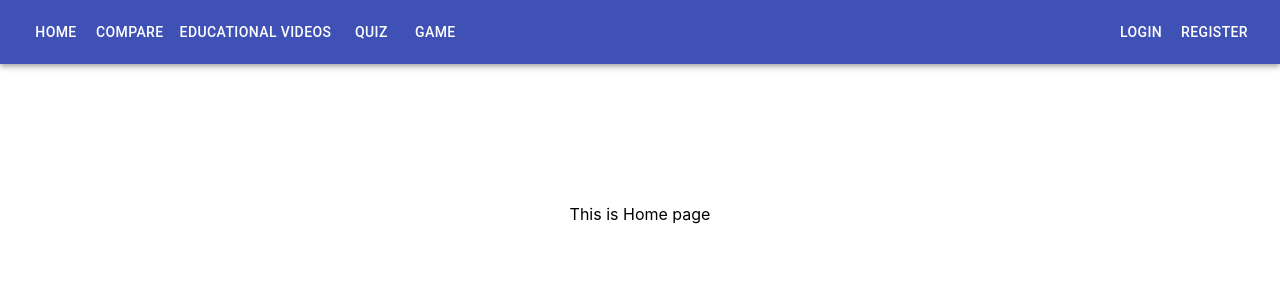
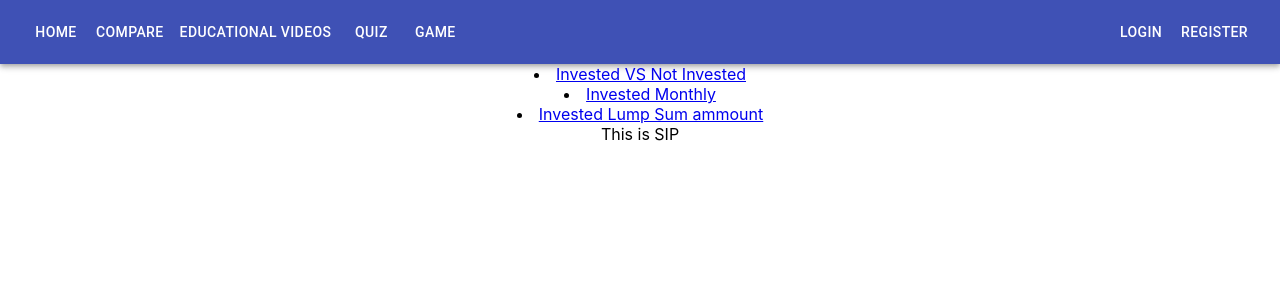
Before and after one commit to nikhilmaske-2001/FinoJR, a React (Create React App) app in the folder client/: page /monthly in a window 1280 px wide. Shown: the top 300 px of the page. Built offline with nearby package versions, Linux system fonts and the light colour scheme.

Commit message:
routes: Add routes for multiple component of compare page.

```diff
--- a/client/package.json
+++ b/client/package.json
@@ -9,6 +9,7 @@
     "@testing-library/user-event": "^12.8.3",
     "react": "^17.0.2",
     "react-dom": "^17.0.2",
+    "react-router-dom": "^5.3.0",
     "react-scripts": "4.0.3",
     "web-vitals": "^1.1.2"
   },
--- a/client/src/App.js
+++ b/client/src/App.js
@@ -1,12 +1,12 @@
 import "./App.css";
 import TopBar from "./components/TopBar/TopBar";
-import Home from "./pages/HomePage/Home";
+import Compare from "./pages/ComparePage/Compare";
 
 function App() {
   return (
     <div className="App">
       <TopBar />
-      <Home />
+      <Compare />
     </div>
   );
 }
--- a/client/src/pages/ComparePage/Compare.css
+++ b/client/src/pages/ComparePage/Compare.css
@@ -0,0 +1,3 @@
+.headers {
+  display: inline;
+}
--- a/client/src/pages/ComparePage/Compare.js
+++ b/client/src/pages/ComparePage/Compare.js
@@ -1,8 +1,39 @@
 import React from "react";
+import { BrowserRouter as Router, Switch, Route, Link } from "react-router-dom";
 import "./Compare.css";
+import InvestedVsNoninvested from "./Invsnon";
+import LumpSum from "./LumpSum";
+import SIP from "./SIP";
 
 function Compare() {
-  return <div>This is Compare page</div>;
+  return (
+    <Router>
+      <div className="headers">
+        <nav>
+          <li>
+            <Link to="/diff">Invested VS Not Invested</Link>
+          </li>
+          <li>
+            <Link to="/monthly">Invested Monthly</Link>
+          </li>
+          <li>
+            <Link to="/lumpsum">Invested Lump Sum ammount</Link>
+          </li>
+        </nav>
+        <Switch>
+          <Route path="/diff">
+            <InvestedVsNoninvested />
+          </Route>
+          <Route path="/monthly">
+            <SIP />
+          </Route>
+          <Route path="/lumpsum">
+            <LumpSum />
+          </Route>
+        </Switch>
+      </div>
+    </Router>
+  );
 }
 
 export default Compare;
--- /dev/null
+++ b/client/src/pages/ComparePage/Invsnon.js
@@ -0,0 +1,7 @@
+import React from "react";
+
+function Invsnon() {
+  return <div>This is Invested Vs not invested</div>;
+}
+
+export default Invsnon;
--- /dev/null
+++ b/client/src/pages/ComparePage/LumpSum.js
@@ -0,0 +1,7 @@
+import React from "react";
+
+function LumpSum() {
+  return <div>This is LumpSum</div>;
+}
+
+export default LumpSum;
--- /dev/null
+++ b/client/src/pages/ComparePage/SIP.js
@@ -0,0 +1,7 @@
+import React from "react";
+
+function SIP() {
+  return <div>This is SIP</div>;
+}
+
+export default SIP;
```
Also changed, not shown: 1 other file (tests, documents, lock files or other folders).
